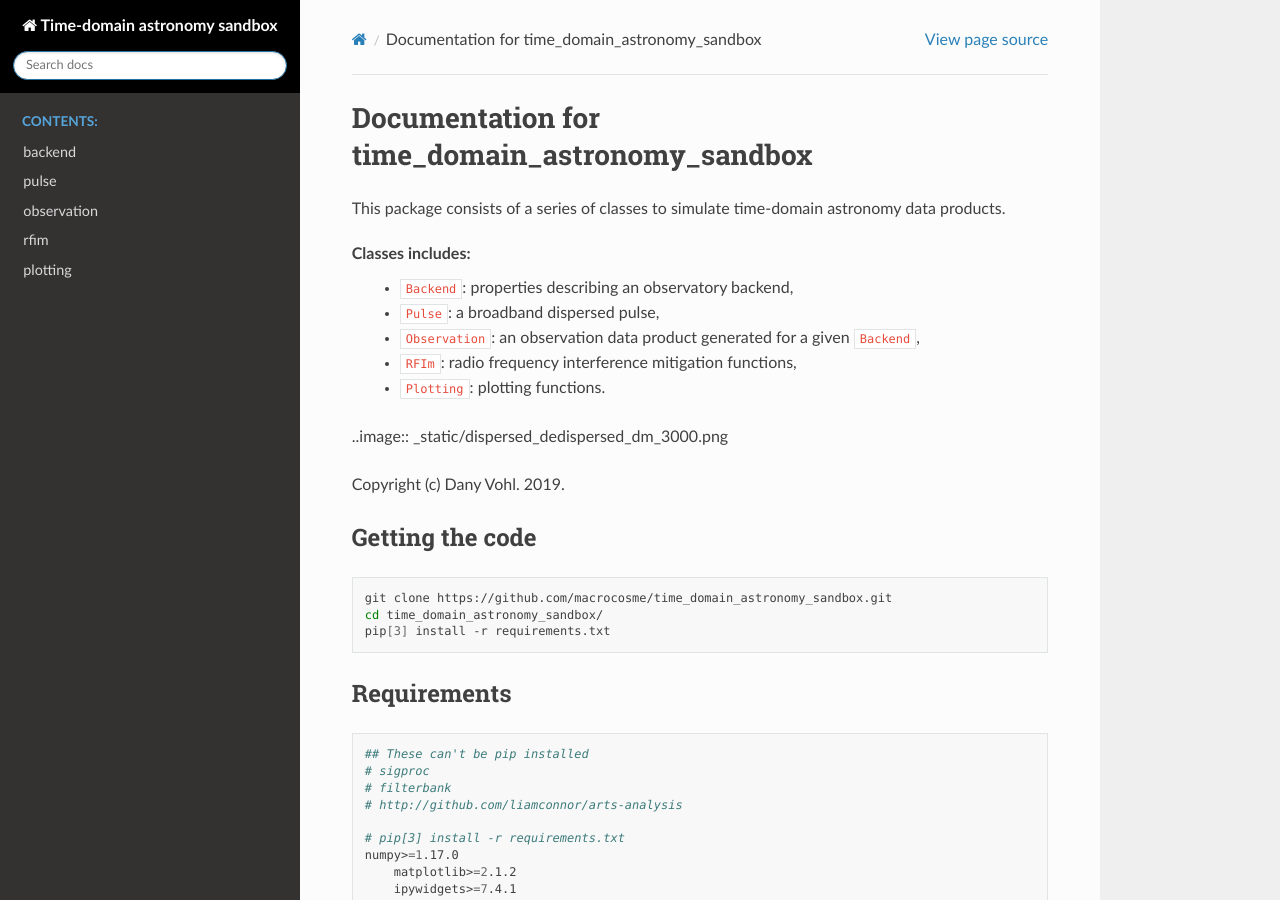
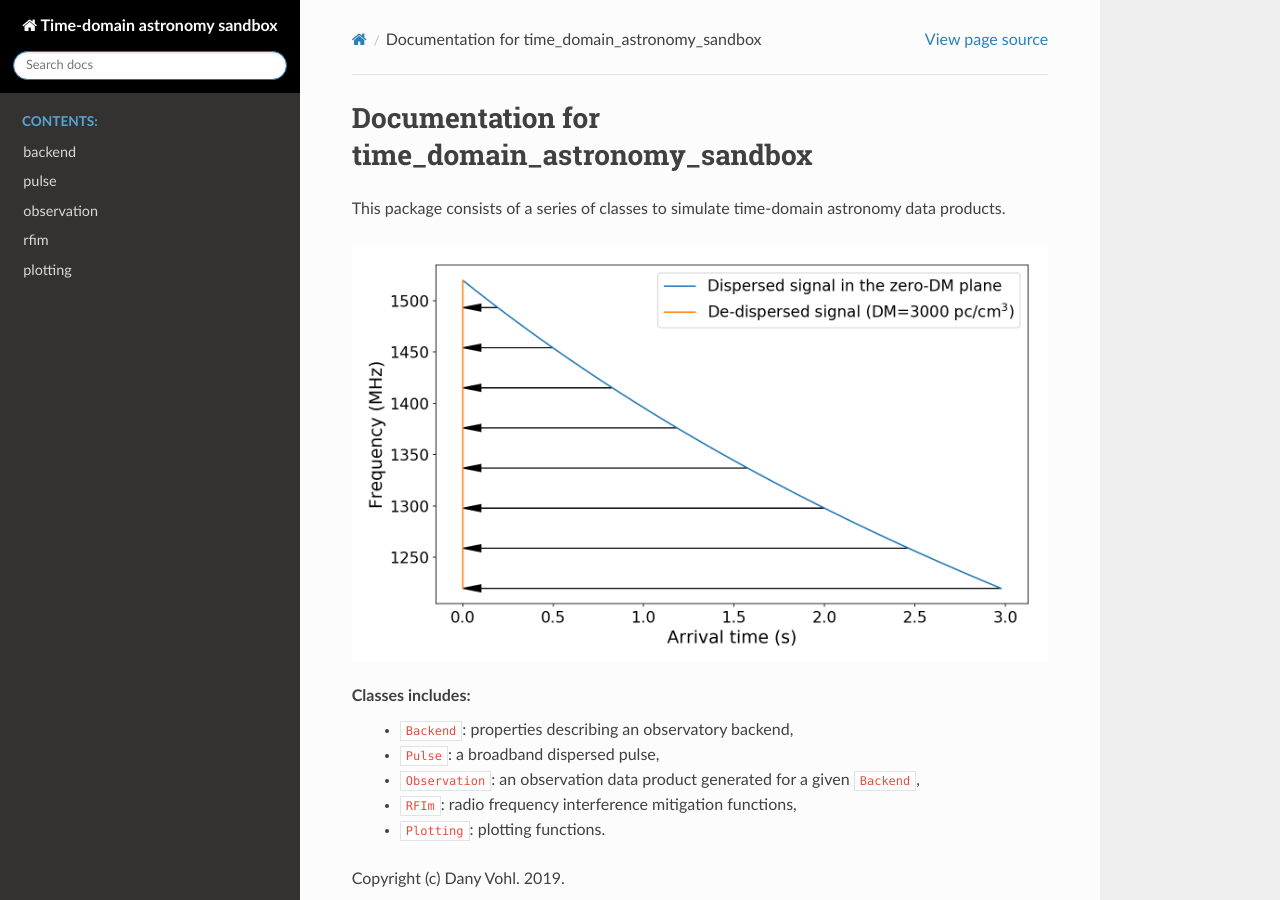
Before and after one commit to macrocosme/time_domain_astronomy_sandbox, a Sphinx documentation site: the page built from docs/source/index.rst, in a window 1280 px wide and 900 px high. Built offline with Sphinx 7.4.7 and the Read the Docs theme 2.0.0, drawn with Linux system fonts in a browser that asks for light colours.

Commit message:
Build docs

```diff
--- a/docs/source/index.rst
+++ b/docs/source/index.rst
@@ -8,6 +8,8 @@ Documentation for time_domain_astronomy_sandbox
 
 This package consists of a series of classes to simulate time-domain astronomy data products.
 
+.. image:: _static/dispersed_dedispersed_dm_3000.png
+
 Classes includes:
     - ``Backend``: properties describing an observatory backend,
     - ``Pulse``: a broadband dispersed pulse,
@@ -15,7 +17,6 @@ Classes includes:
     - ``RFIm``: radio frequency interference mitigation functions,
     - ``Plotting``: plotting functions.
 
-..image:: _static/dispersed_dedispersed_dm_3000.png
 
 Copyright (c) Dany Vohl. 2019.
 
```
Also changed, not shown: 6 other files.
